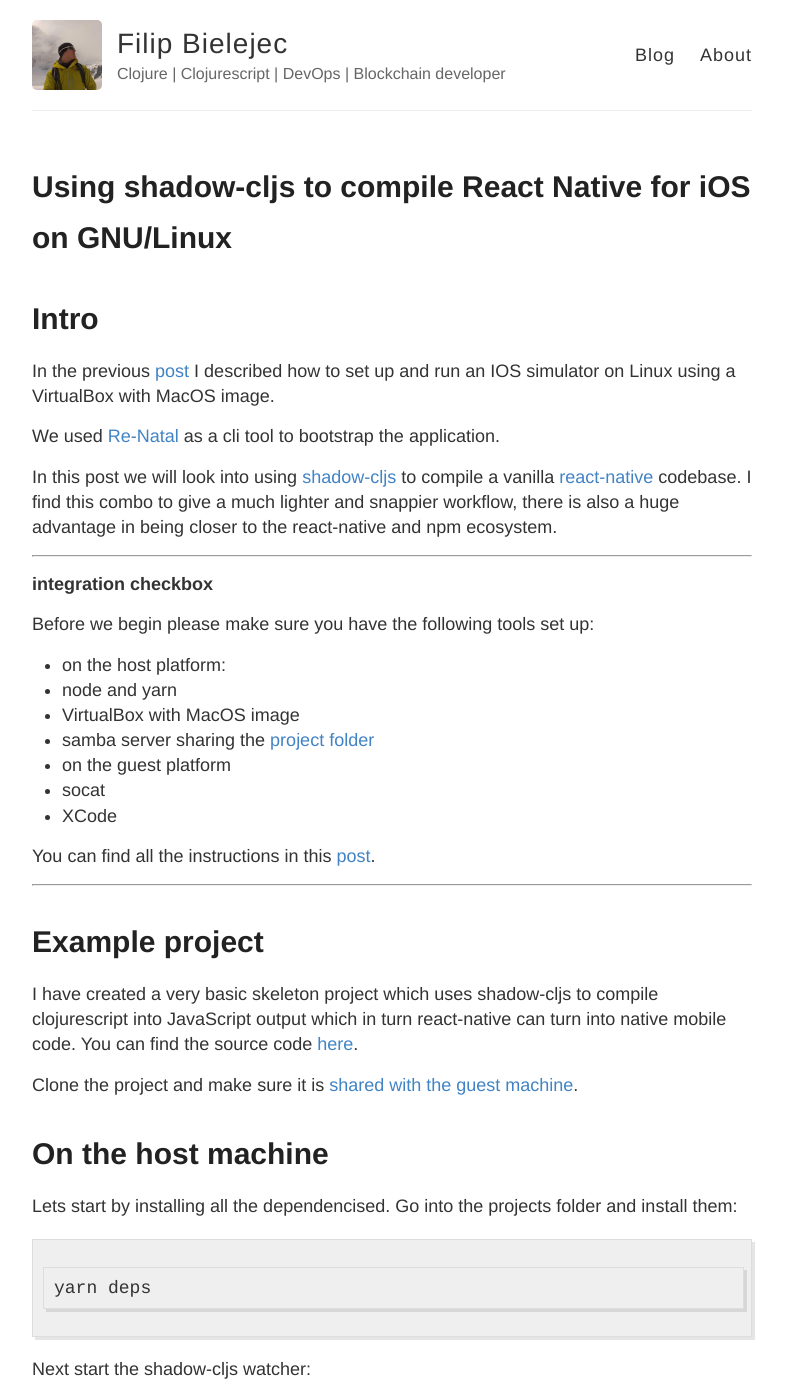
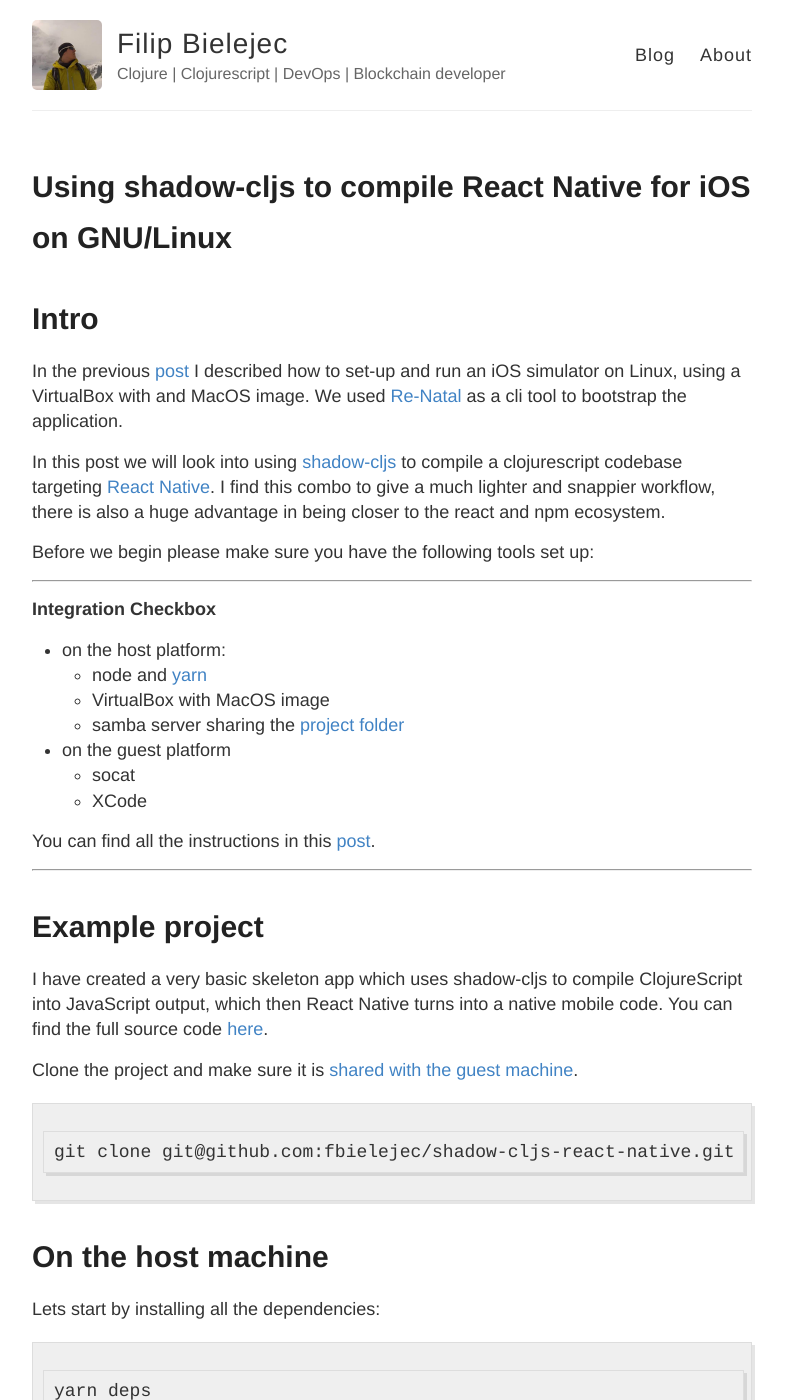
Before and after one commit to fbielejec/fbielejec.github.io, a Jekyll site: the page built from _posts/2019-07-11-react-native-xcode-linux.md, in a window 1280 px wide and 1400 px high. Shown: the whole window, without its empty margins (248-1034 px from the left). Built offline with Jekyll 4.4.1, drawn with Linux system fonts in a browser that asks for light colours; comment, search, counter and statistics services are not loaded; some of the changed text lies outside the part shown.

Commit message:
lib released post

````diff
--- a/_posts/2019-07-11-react-native-xcode-linux.md
+++ b/_posts/2019-07-11-react-native-xcode-linux.md
@@ -10,25 +10,24 @@ summary: "Using shadow-cljs to compile react-native code and running it on an iO
 
 # <a name="intro">Intro</a>
 
-In the previous [post](https://www.blog.nodrama.io/running-xcode-on-linux/) I described how to set up and run an IOS simulator on Linux using a VirtualBox with MacOS image.
-
+In the previous [post](https://www.blog.nodrama.io/running-xcode-on-linux/) I described how to set-up and run an iOS simulator on Linux, using a VirtualBox with and MacOS image.
 We used [Re-Natal](https://github.com/drapanjanas/re-natal) as a cli tool to bootstrap the application.
 
-In this post we will look into using [shadow-cljs](https://github.com/shadow-cljs/) to compile a vanilla [react-native](https://facebook.github.io/react-native/) codebase.
-I find this combo to give a much lighter and snappier workflow, there is also a huge advantage in being closer to the react-native and npm ecosystem.
-
----
-**integration checkbox**
+In this post we will look into using [shadow-cljs](https://github.com/shadow-cljs/) to compile a clojurescript codebase targeting [React Native](https://facebook.github.io/react-native/).
+I find this combo to give a much lighter and snappier workflow, there is also a huge advantage in being closer to the react and npm ecosystem.
 
 Before we begin please make sure you have the following tools set up:
 
+---
+**Integration Checkbox**
+
 * on the host platform:
- - node and yarn
- - VirtualBox with MacOS image
- - samba server sharing the [project folder](#project)
+  - node and [yarn](https://yarnpkg.com/lang/en/)
+  - VirtualBox with MacOS image
+  - samba server sharing the [project folder](#project)
 * on the guest platform
- - socat
- - XCode
+  - socat
+  - XCode
 
 You can find all the instructions in this [post](https://www.blog.nodrama.io/running-xcode-on-linux/).
 
@@ -36,15 +35,18 @@ You can find all the instructions in this [post](https://www.blog.nodrama.io/run
 
 # <a name="project">Example project</a>
 
-I have created a very basic skeleton project which uses shadow-cljs to compile clojurescript into JavaScript output which in turn react-native can turn into native mobile code.
-You can find the source code [here](https://github.com/fbielejec/shadow-cljs-react-native).
+I have created a very basic skeleton app which uses shadow-cljs to compile ClojureScript into JavaScript output, which then React Native turns into a native mobile code.
+You can find the full source code [here](https://github.com/fbielejec/shadow-cljs-react-native).
 
 Clone the project and make sure it is [shared with the guest machine](https://www.blog.nodrama.io/running-xcode-on-linux/#sharing-folder).
 
+```bash
+git clone git@github.com:fbielejec/shadow-cljs-react-native.git
+```
+
 # <a name="host">On the host machine</a>
 
-Lets start by installing all the dependencised.
-Go into the projects folder and install them:
+Lets start by installing all the dependencies:
 
 ```bash
 yarn deps
@@ -56,7 +58,7 @@ Next start the shadow-cljs watcher:
 yarn app:watch
 ```
 
-Once it is done compiling in a separate terminal window start the react-native packager (Metro):
+Once it is done compiling, in a separate terminal window start the react-native packager (Metro):
 
 ```bash
 yarn app:packager
````
Also changed, not shown: other parts of _posts/2019-07-11-react-native-xcode-linux.md (+1 -1 lines), _posts/2018-02-21-dmarc-compliance-spoofing-protection.md (+2 -2 lines), _posts/2019-10-11-clojurescript-firebase-library.md (added, +65 -0 lines).
